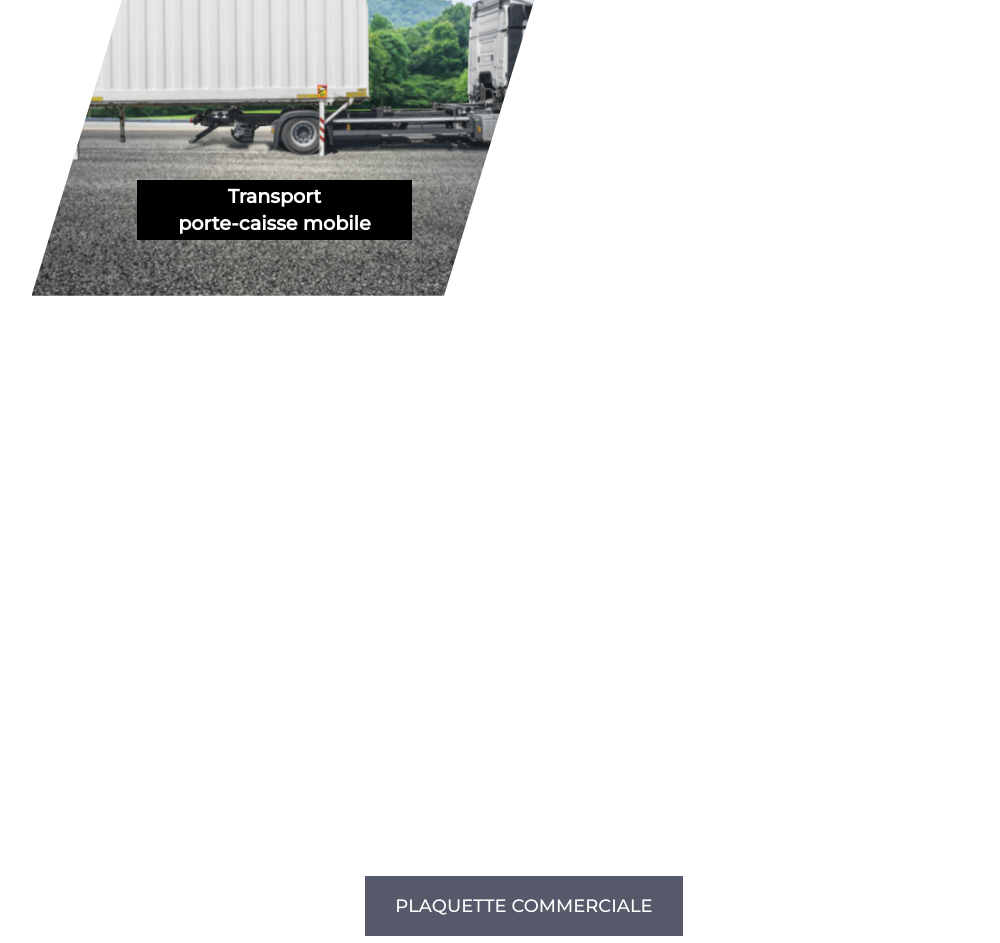
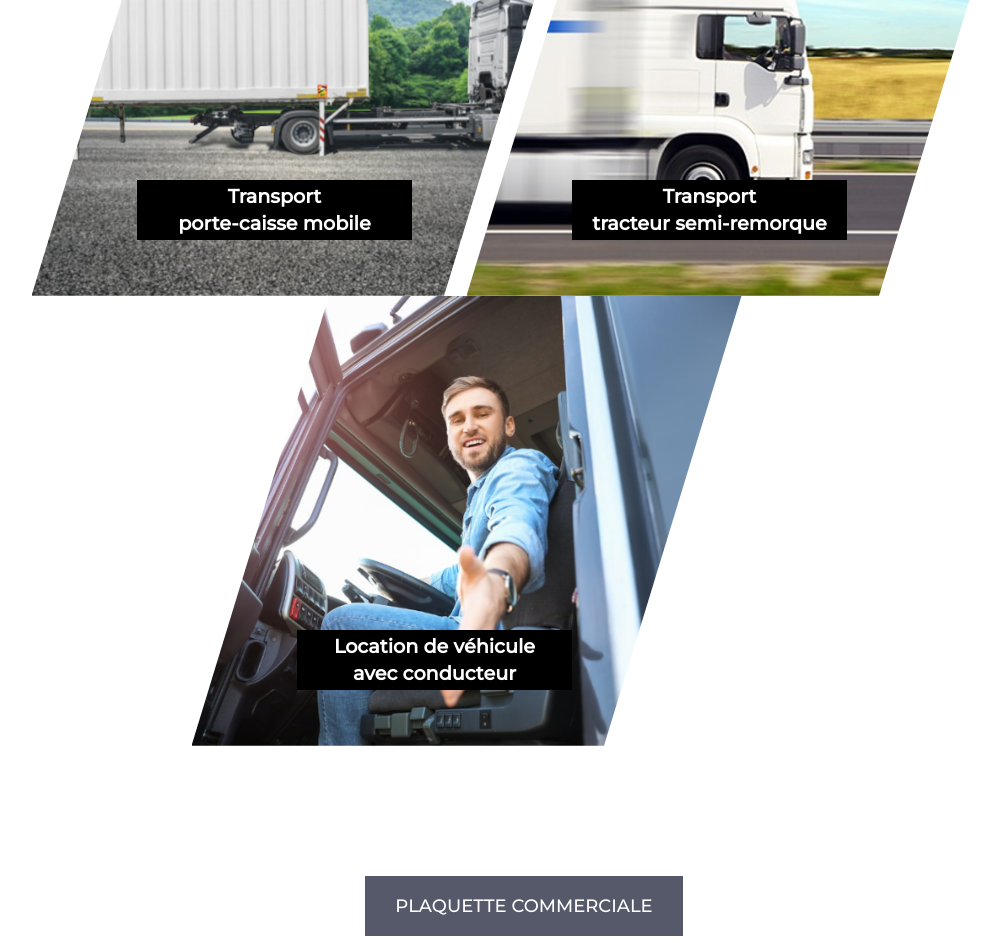
Before and after one commit to AliOuaibi/app-gaf, a React (Create React App) app: page / in a window 1280 px wide. Shown: the part 1600-2543 px from the top of the page, without its empty margins (116-1116 px from the left). Built offline with nearby package versions, Linux system fonts and the light colour scheme.

Commit message:
update animation in about section about in homepage

```diff
--- a/src/components/SectionAbout.js
+++ b/src/components/SectionAbout.js
@@ -2,48 +2,72 @@ import React, { useEffect, useRef, useState } from "react";
 import { motion } from "framer-motion";
 import './SectionAbout.css';
 
+const containerVariants = {
+  visible: {
+    opacity: 1,
+    transition: {
+      staggerChildren: 0.3, // Délai de 0.3 seconde entre chaque enfant (carte)
+    },
+  },
+  hidden: {
+    opacity: 0,
+  },
+};
+
+const cardVariants = {
+  visible: {
+    opacity: 1,
+    y: 0,
+    transition: {
+      duration: 0.8, // Chaque carte prend 0.8 seconde pour apparaître
+    },
+  },
+  hidden: {
+    opacity: 0,
+    y: 50, // Les cartes commencent légèrement en bas
+  },
+};
+
 const SectionAbout = () => {
-  const cardsRef = useRef([]);
-  const [inView, setInView] = useState([false, false, false]);
+  const sectionRef = useRef(null);  // Référence pour la section entière
+  const [inView, setInView] = useState(false);  // Suivi de la visibilité de la section
 
   useEffect(() => {
-    const currentCardsRef = cardsRef.current; // Capture la référence actuelle des cartes
+    const currentSectionRef = sectionRef.current;  // Capture la référence actuelle
 
     const observer = new IntersectionObserver(
       (entries) => {
-        entries.forEach((entry, index) => {
+        entries.forEach((entry) => {
           if (entry.isIntersecting) {
-            setInView((prev) => {
-              const updatedInView = [...prev];
-              updatedInView[index] = true;
-              return updatedInView;
-            });
+            setInView(true);  // Déclenche l'animation lorsqu'on fait défiler jusqu'à la section
           }
         });
       },
       {
-        threshold: 0.1, // Déclenche lorsque 10% de la section est visible
+        threshold: 0.1, // L'animation démarre lorsque 10% de la section est visible
       }
     );
 
-    currentCardsRef.forEach((card) => {
-      if (card) {
-        observer.observe(card);
+    if (currentSectionRef) {
+      observer.observe(currentSectionRef);
+    }
+
+    // Nettoyage : Unobserve lorsque le composant est démonté
+    return () => {
+      if (currentSectionRef) {
+        observer.unobserve(currentSectionRef);
       }
-    });
-
-    // Cleanup function pour arrêter l'observation
-    return () => {
-      currentCardsRef.forEach((card) => {
-        if (card) {
-          observer.unobserve(card);
-        }
-      });
     };
   }, []);
 
   return (
-    <div className='custom-cards-container'>
+    <motion.div
+      className='custom-cards-container'
+      ref={sectionRef}  // Référence pour l'observateur
+      variants={containerVariants}  // Variants pour l'animation séquencée du container
+      initial="hidden"  // L'état initial est caché
+      animate={inView ? "visible" : "hidden"}  // Animer lorsque la section est dans la vue
+    >
       <div className='container-title-container'>
         <h5 className="title-custom-card">NOUS PROPOSONS LES SERVICES SUIVANTS</h5>
       </div>
@@ -51,10 +75,7 @@ const SectionAbout = () => {
         {/* Card 1 */}
         <motion.div
           className='custom-card-container'
-          ref={(el) => { cardsRef.current[0] = el; }}
-          initial={{ opacity: 0, y: 20 }} // Départ
-          animate={inView[0] ? { opacity: 1, y: 0 } : {}} // Animation déclenchée
-          transition={{ duration: 2 }} // Durée de l'animation
+          variants={cardVariants}  // Variants pour chaque carte
         >
           <div className='custom-card'>
             <img
@@ -63,7 +84,7 @@ const SectionAbout = () => {
               className='custom-responsive-image'
             />
             <div className="about-custom-card">
-              <h3 className="title-about-card">Transport <br/>porte-caisse mobile</h3>
+              <h3 className="title-about-card">Transport <br />porte-caisse mobile</h3>
               <p className="paragraphe-about-card">
                 Les prestations de GAF s’adressent à toute entreprise utilisant la caisse mobile :
                 entreprises de messagerie, de mono colis, les réseaux de distribution non publics…
@@ -75,10 +96,7 @@ const SectionAbout = () => {
         {/* Card 2 */}
         <motion.div
           className='custom-card-container'
-          ref={(el) => { cardsRef.current[1] = el; }}
-          initial={{ opacity: 0, y: 20 }}
-          animate={inView[1] ? { opacity: 1, y: 0 } : {}}
-          transition={{ duration: 2, delay: 0.2 }}
+          variants={cardVariants}  // Variants pour chaque carte
         >
           <div className='custom-card'>
             <img
@@ -87,7 +105,7 @@ const SectionAbout = () => {
               className='custom-responsive-image'
             />
             <div className="about-custom-card">
-              <h3 className="title-about-card">Transport <br/>tracteur semi-remorque</h3>
+              <h3 className="title-about-card">Transport <br />tracteur semi-remorque</h3>
               <p className="paragraphe-about-card">
                 En fonction des besoins, des contraintes d’infrastructures ou de quais de chargement par exemple,
                 le transport en semi-remorque peut être plus adapté. Les équipes de GAF exploitent des lignes
@@ -100,10 +118,7 @@ const SectionAbout = () => {
         {/* Card 3 */}
         <motion.div
           className='custom-card-container'
-          ref={(el) => { cardsRef.current[2] = el; }}
-          initial={{ opacity: 0, y: 20 }}
-          animate={inView[2] ? { opacity: 1, y: 0 } : {}}
-          transition={{ duration: 3, delay: 0.4 }}
+          variants={cardVariants}  // Variants pour chaque carte
         >
           <div className='custom-card'>
             <img
@@ -112,7 +127,7 @@ const SectionAbout = () => {
               className='custom-responsive-image'
             />
             <div className="about-custom-card">
-              <h3 className="title-about-card">Location de véhicule <br/>avec conducteur</h3>
+              <h3 className="title-about-card">Location de véhicule <br />avec conducteur</h3>
               <p className="paragraphe-about-card">
                 GAF est capable de répondre à tous vos besoins de mise à disposition de véhicules avec OU SANS
                 conducteurs.Ce service vous permet de bénéficier de tous les atouts de l’entreprise ou de vos
@@ -122,7 +137,7 @@ const SectionAbout = () => {
           </div>
         </motion.div>
       </div>
-    </div>
+    </motion.div>
   );
 };
 
```
